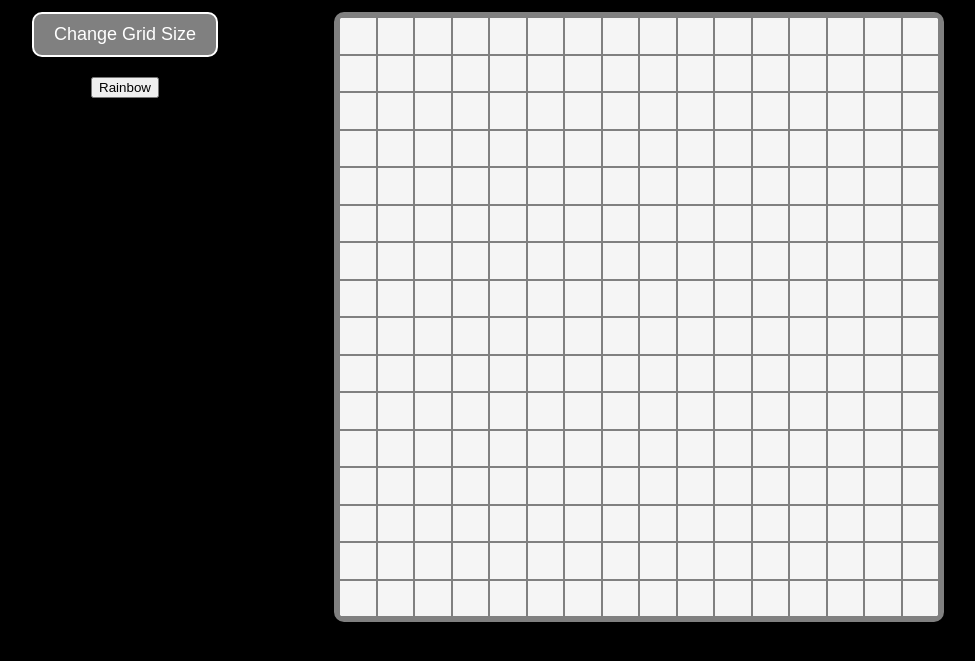
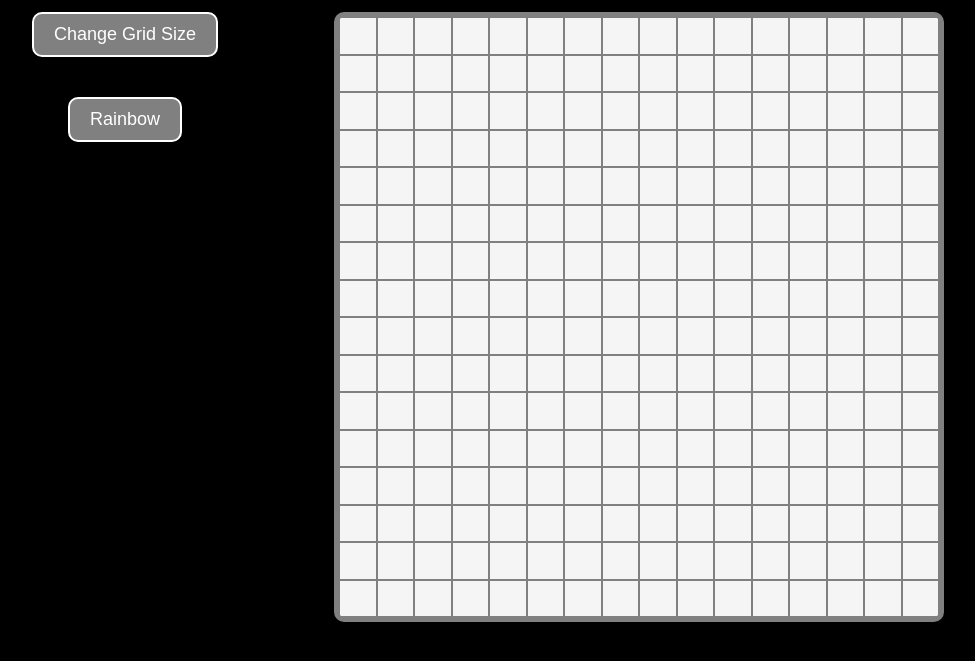
Before and after one commit to saad-hu/project-etch-a-sketch, a plain HTML site: page index.html in a window 1280 px wide. Shown: the part 113-774 px from the top of the page, without its empty margins (152-1127 px from the left). Drawn offline with Linux system fonts and the light colour scheme.

Commit message:
added style to rainbow button

```diff
--- a/style.css
+++ b/style.css
@@ -32,10 +32,10 @@ body {
   display: flex;
   flex-direction: column;
   align-items: center;
-  gap: 20px;
+  gap: 40px;
 }
 
-#button-grid-size {
+#button-grid-size, #multicolor {
   font-size: 18px;
   padding: 10px 20px;
   border: 2px white solid;
@@ -44,7 +44,7 @@ body {
   color: white;
 }
 
-#button-grid-size:hover {
+#button-grid-size:hover, #multicolor:hover {
   font-size: 18px;
   padding: 10px 20px;
   border: 2px white solid;
```
